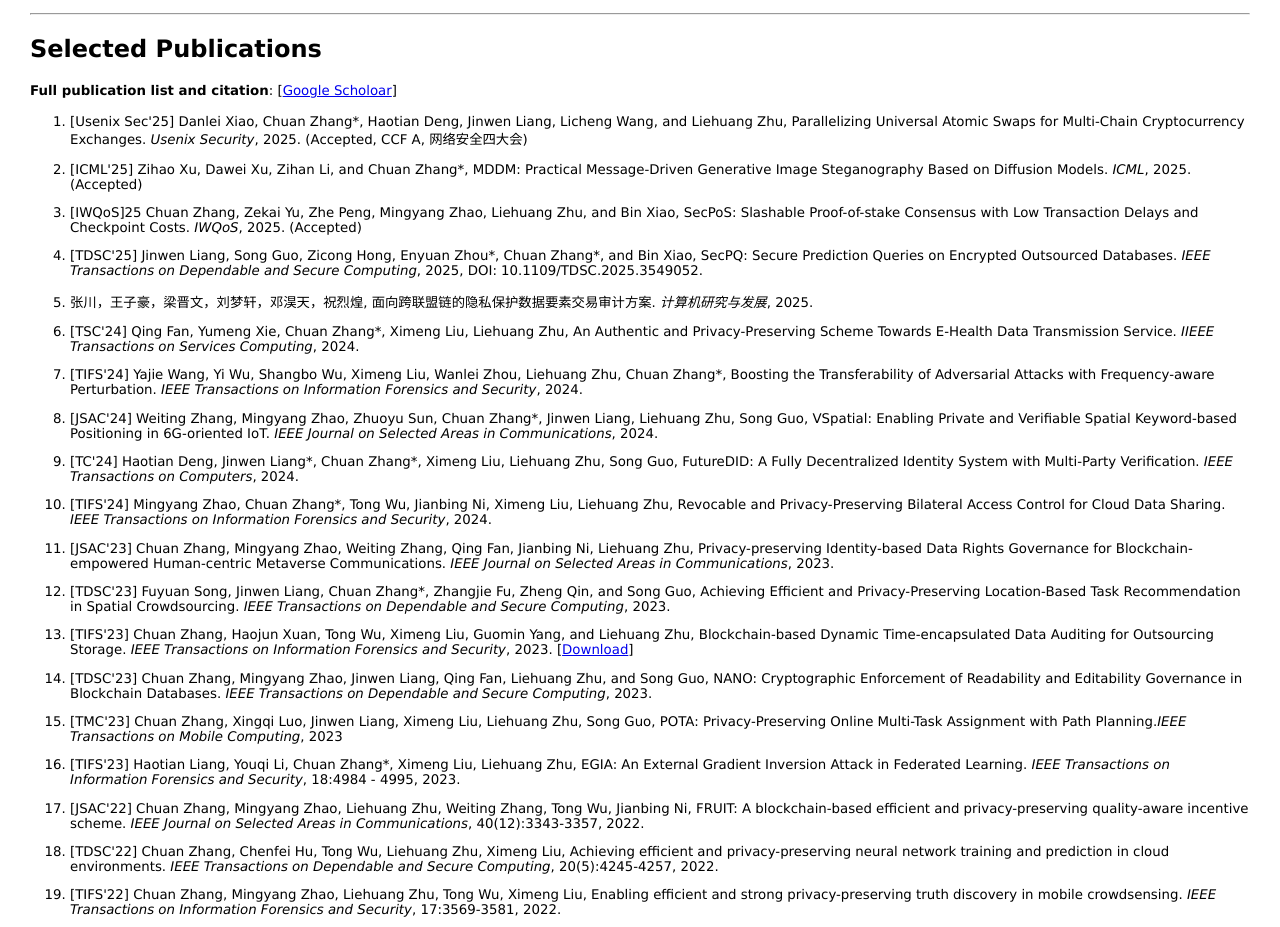
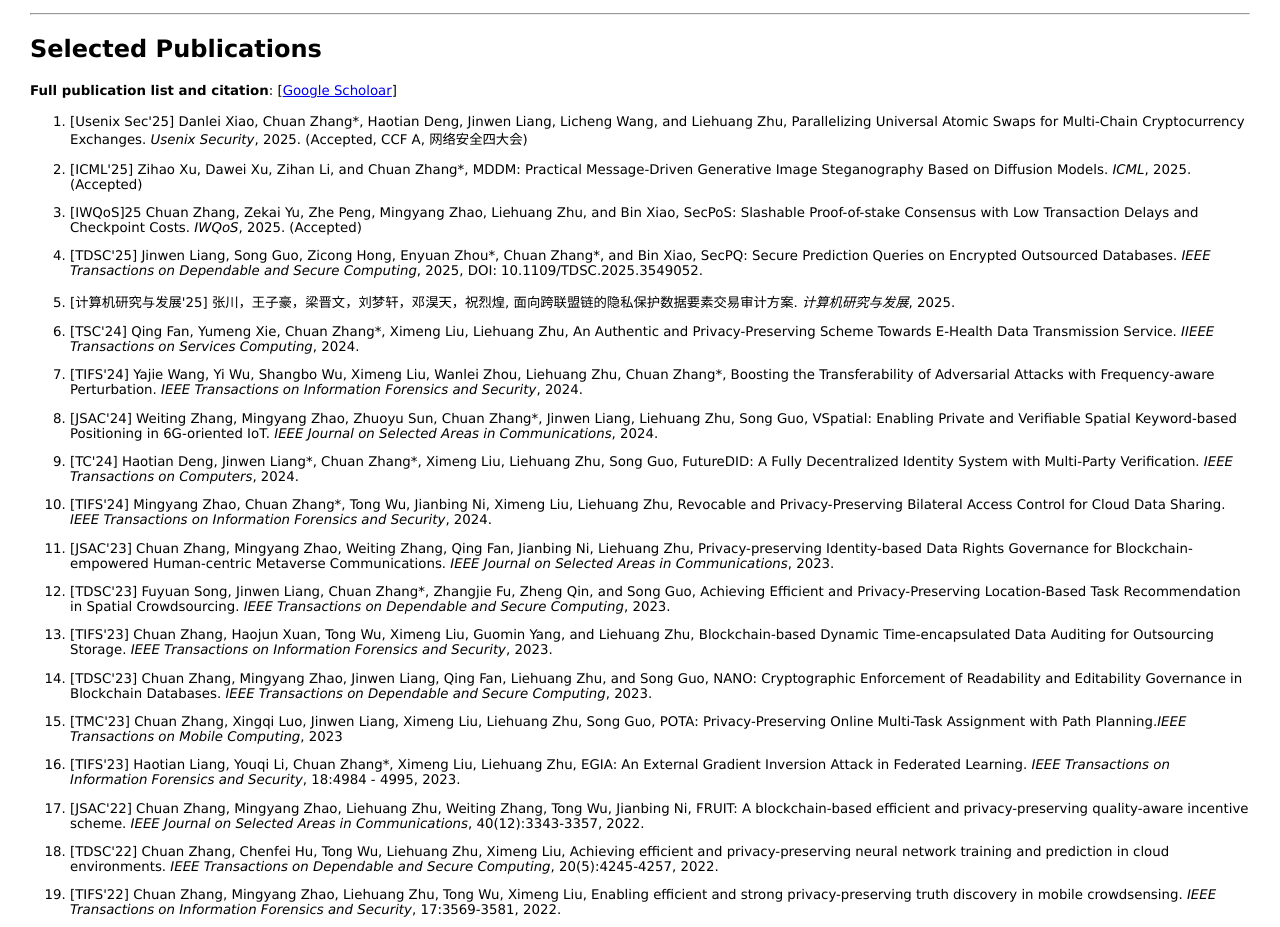
Before and after one commit to ChuanZ1/ChuanZhang_CV, a plain HTML site: page index.html in a window 1280 px wide. Shown: the part 147-1074 px from the top of the page. Drawn offline with Linux system fonts and the light colour scheme.

Commit message:
Update index.html

```diff
--- a/index.html
+++ b/index.html
@@ -51,7 +51,7 @@ I am currently an assistant professor at Beijing Institute of Technology. I obta
 </li>
 <li><p>[TDSC'25] Jinwen Liang, Song Guo, Zicong Hong, Enyuan Zhou*, Chuan Zhang*, and Bin Xiao, SecPQ: Secure Prediction Queries on Encrypted Outsourced Databases. <i>IEEE Transactions on Dependable and Secure Computing</i>, 2025,  DOI: 10.1109/TDSC.2025.3549052. </p>
 </li>
-<li><p> 张川，王子豪，梁晋文，刘梦轩，邓淏天，祝烈煌, 面向跨联盟链的隐私保护数据要素交易审计方案. <i>计算机研究与发展</i>, 2025. </p>
+<li><p>[计算机研究与发展'25] 张川，王子豪，梁晋文，刘梦轩，邓淏天，祝烈煌, 面向跨联盟链的隐私保护数据要素交易审计方案. <i>计算机研究与发展</i>, 2025. </p>
 </li>
 <li><p>[TSC'24] Qing Fan, Yumeng Xie, Chuan Zhang*, Ximeng Liu, Liehuang Zhu, An Authentic and Privacy-Preserving Scheme Towards E-Health Data Transmission Service. <i>IIEEE Transactions on Services Computing</i>, 2024. </p>
 </li>
@@ -75,7 +75,7 @@ I am currently an assistant professor at Beijing Institute of Technology. I obta
 <li><p>[TDSC'23] Fuyuan Song, Jinwen Liang, Chuan Zhang*, Zhangjie Fu, Zheng Qin, and Song Guo, Achieving Efficient and Privacy-Preserving Location-Based Task Recommendation in Spatial Crowdsourcing. <i>IEEE Transactions on Dependable and Secure Computing</i>, 2023. </p>
 </li>
 
-<li><p>[TIFS'23] Chuan Zhang, Haojun Xuan, Tong Wu, Ximeng Liu, Guomin Yang, and Liehuang Zhu, Blockchain-based Dynamic Time-encapsulated Data Auditing for Outsourcing Storage. <i>IEEE Transactions on Information Forensics and Security</i>, 2023. [<a href="./files/Edge_cloud_Blockchain.pdf">Download</a>]</p>
+<li><p>[TIFS'23] Chuan Zhang, Haojun Xuan, Tong Wu, Ximeng Liu, Guomin Yang, and Liehuang Zhu, Blockchain-based Dynamic Time-encapsulated Data Auditing for Outsourcing Storage. <i>IEEE Transactions on Information Forensics and Security</i>, 2023. </p>
 </li>
 
 <li><p>[TDSC'23] Chuan Zhang, Mingyang Zhao, Jinwen Liang, Qing Fan, Liehuang Zhu, and Song Guo, NANO: Cryptographic Enforcement of Readability and Editability Governance in Blockchain Databases. <i>IEEE Transactions on Dependable and Secure Computing</i>, 2023.</p>
```
